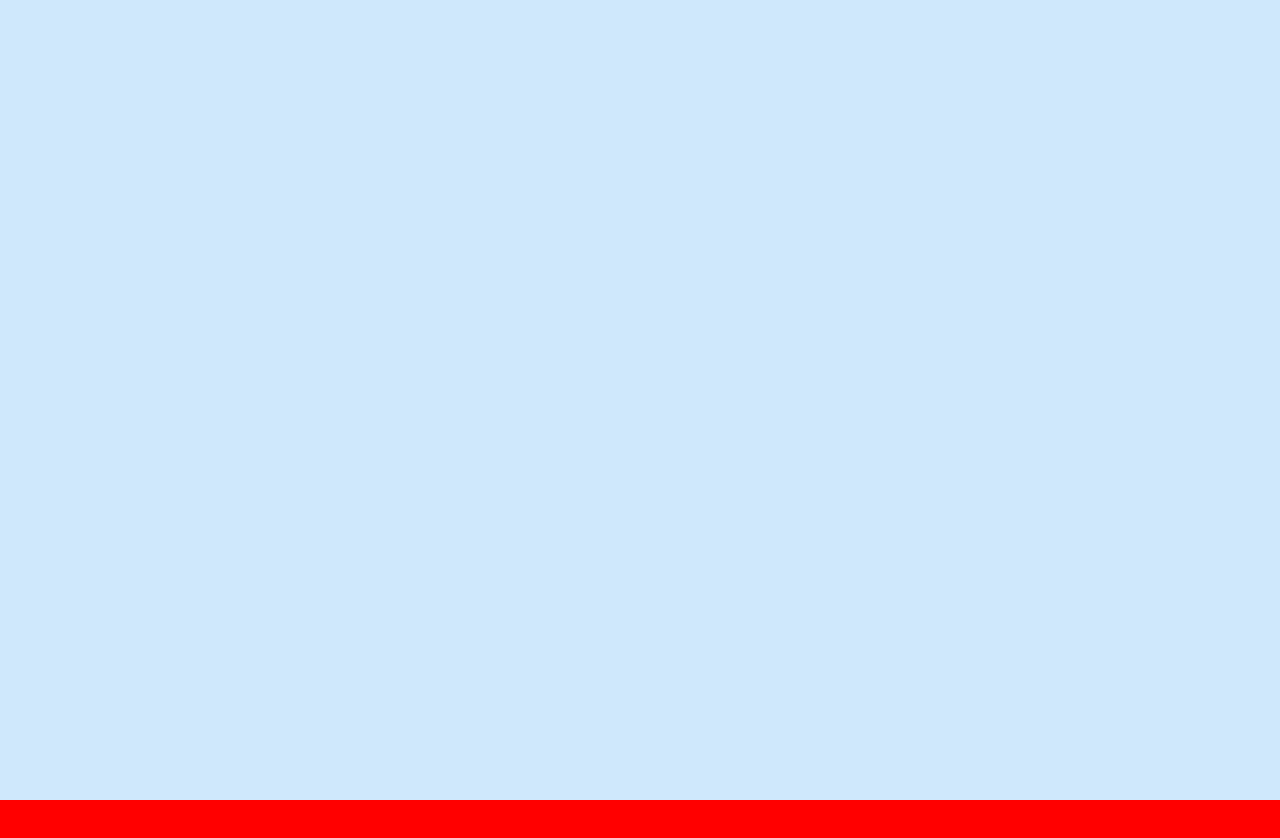
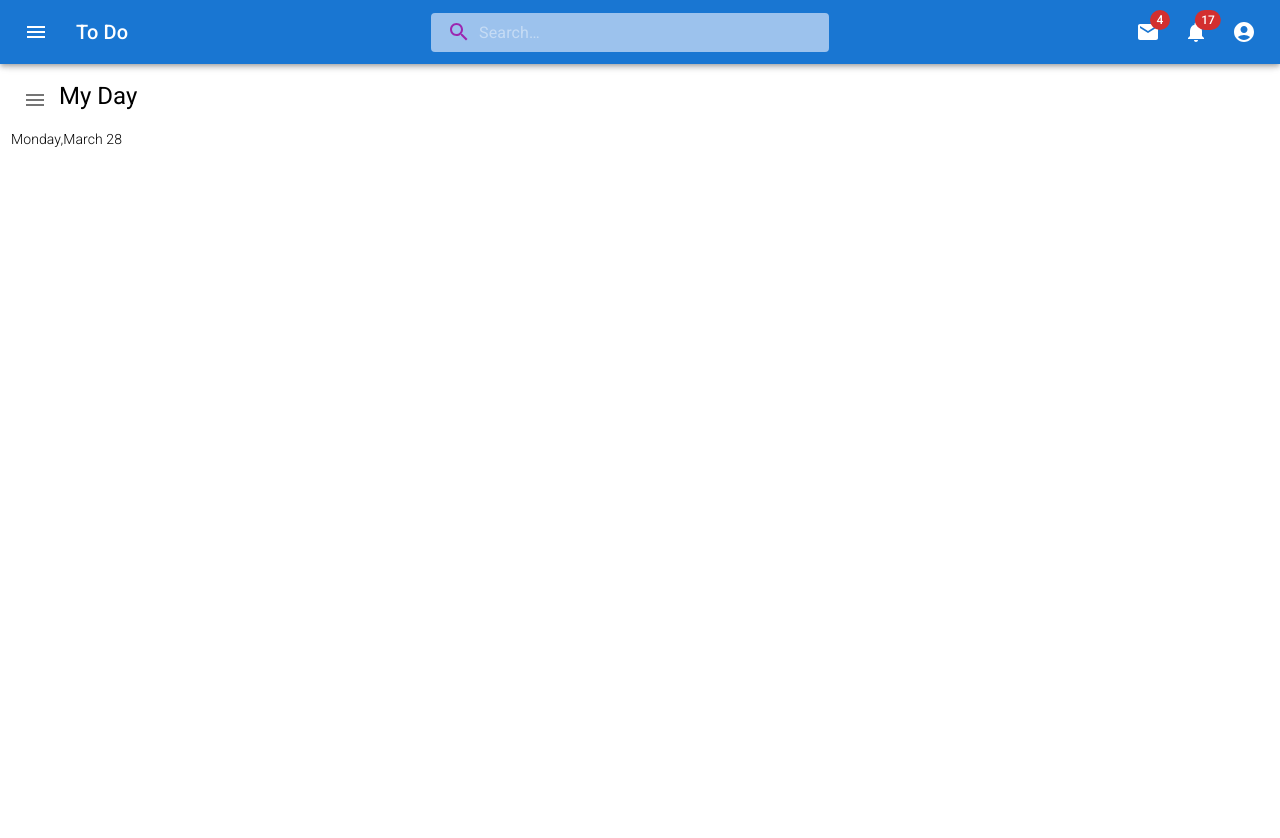
Before and after one commit to Hamzashahfiq/react-redux-todo-app, a React (Create React App) app: page / in a window 1280 px wide. Shown: the top 838 px of the page. After the commit the page ends 800 px from the top, so only its background shows below. Built offline with nearby package versions, Linux system fonts and the light colour scheme.

Commit message:
add center div

```diff
--- a/public/index.html
+++ b/public/index.html
@@ -26,7 +26,7 @@
   <link rel="stylesheet" href="https://fonts.googleapis.com/css?family=Roboto:300,400,500,700&display=swap" />
   <!-- MUI link for icons -->
   <link rel="stylesheet" href="https://fonts.googleapis.com/icon?family=Material+Icons" />
-  <title>React App</title>
+  <title>Todo App</title>
 </head>
 
 <body>
--- a/src/App.js
+++ b/src/App.js
@@ -1,6 +1,5 @@
-import logo from './logo.svg';
 import './App.css';
-import Home from './pages/home/Home';
+import Home from './pages/home/Home'
 
 
 function App() {
--- /dev/null
+++ b/src/component/centerBox/CenterBox.js
@@ -0,0 +1,41 @@
+import React from 'react'
+import Box from '@mui/material/Box';
+import MenuIcon from '@mui/icons-material/Menu';
+import IconButton from '@mui/material/IconButton';
+
+
+
+
+// custom date set
+let date = new Date();
+let day = date.getDay();
+let dayName = ['Sunday', 'Monday', 'Tuesday', 'Wednesday', 'Thusrday', 'Friday', 'Saturday'].map((item, index) => {
+  return index === day ? item : null;
+})
+let month = date.getMonth();
+let monthName = ['January', 'February', 'March', 'April', 'May', 'June', 'July', 'August', 'September', 'October', 'November', 'December'].map((item, index) => {
+  return index === month ? item : null;
+})
+let currentDate = date.getDate();
+// ----------------------------------------------------------------------------------------
+
+export default function CenterBox() {
+  return (
+    <Box sx={{ height: '100vh', boxSizing: 'border-box', paddingTop: { xs: '55px', sm: '60px' } }}>
+      <Box sx={{ height: '100%', pt: 2, overflow: 'auto', boxSizing: 'border-box', }}>
+        <Box component='span' sx={{ display: 'inline-block', marginLeft: { xs: '3px', sm: '11px' } }}>
+          <IconButton aria-label="delete" size="large">
+            <MenuIcon />
+          </IconButton>
+          <Box component="span" sx={{ typography: 'h5' }}>
+            My Day
+            <Box component="p" sx={{ typography: 'subtitle2', fontWeight: 'light', marginTop: '5px' }}>
+              {dayName},{monthName} {currentDate}
+            </Box>
+          </Box>
+        </Box>
+
+      </Box>
+    </Box>
+  )
+}
--- a/src/component/mainComponent/MainComponent.js
+++ /dev/null
@@ -1,13 +0,0 @@
-import React from 'react'
-import Box from '@mui/material/Box';
-import Container from '@mui/material/Container';
-
-export default function MainComponent() {
-    return (
-        <Container disableGutters maxWidth="false">
-            <Box sx={{ bgcolor: '#cfe8fc', height: '100vh' }} />
-            <Box sx={{ bgcolor: 'red', height: '100vh' }} />
-
-        </Container>
-    )
-}
--- a/src/component/navbar/Navbar.js
+++ b/src/component/navbar/Navbar.js
@@ -179,9 +179,9 @@ export default function Navbar() {
           </Typography>
 
           <Box sx={{ flexGrow: 1, display: 'flex', justifyContent: 'center', flexWrap: 'wrap' }}>
-            <Search sx={{ minWidth: '40%' }}>
-              <SearchIconWrapper>
-                <SearchIcon />
+            <Search sx={{ minWidth: '40%',backgroundColor:'rgb(244 246 255 / 60%)' }}>
+              <SearchIconWrapper >
+                <SearchIcon color="secondary" />
               </SearchIconWrapper>
               <StyledInputBase
                 placeholder="Search…"
--- a/src/index.css
+++ b/src/index.css
@@ -5,6 +5,7 @@ body {
     sans-serif;
   -webkit-font-smoothing: antialiased;
   -moz-osx-font-smoothing: grayscale;
+  box-sizing: border-box;
 }
 
 code {
--- a/src/pages/home/Home.js
+++ b/src/pages/home/Home.js
@@ -1,10 +1,12 @@
 import React from 'react'
-import MainComponent from '../../component/mainComponent/MainComponent'
+import CenterBox from '../../component/centerBox/CenterBox'
+import Navbar from '../../component/navbar/Navbar'
 
 export default function Home() {
   return (
     <>
-      <MainComponent />
+      <Navbar />
+      <CenterBox />
     </>
   )
 }
```
